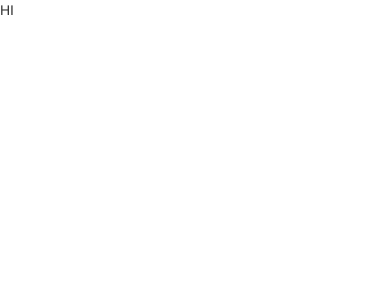
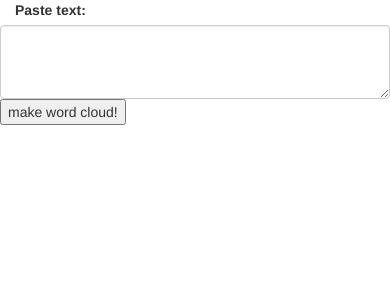
Before and after one commit to agnaite/word-cloud, a Flask app: page / in a window 390 px wide. Before the commit the part shown is almost empty. Shown: the top 300 px of the page. Run offline with Flask 2, Linux system fonts and the light colour scheme; some libraries are stand-ins or nearby versions.

Commit message:
now can paste your own text to make cloud

```diff
--- a/server.py
+++ b/server.py
@@ -1,4 +1,4 @@
-from flask import Flask, render_template
+from flask import Flask, render_template, request
 import data
 
 app = Flask(__name__)
@@ -14,7 +14,12 @@ def index():
 def make_word_cloud():
     """Makes the word cloud!"""
 
-    word_count = data.count_words(data.get_words('dolls_house.txt'))
+    pasted_text = request.args.get('text-to-cloud')
+
+    if pasted_text:
+        word_count = data.count_words(data.get_words(str(pasted_text)))
+    else:
+        word_count = data.count_words(data.get_words('dolls_house.txt'))
 
     return render_template("word_cloud.html",
                            words=word_count)
--- a/templates/index.html
+++ b/templates/index.html
@@ -1,6 +1,12 @@
 {% extends 'base.html' %}
 
+{% block title %}make a cloud {% endblock %}
+
 {% block content %}
-    HI
+  <form class="form-horizontal" action="/word-cloud" method="GET">
+     <label for="text-input" class="col-sm-2 control-label">Paste text:</label>
+    <textarea id="text-input" class="form-control" name="text-to-cloud" rows="3"></textarea>
+    <input type="submit" value="make word cloud!">
+  </form>
 
 {% endblock %}
```
Also changed, not shown: data.py (+6 -3 lines).
